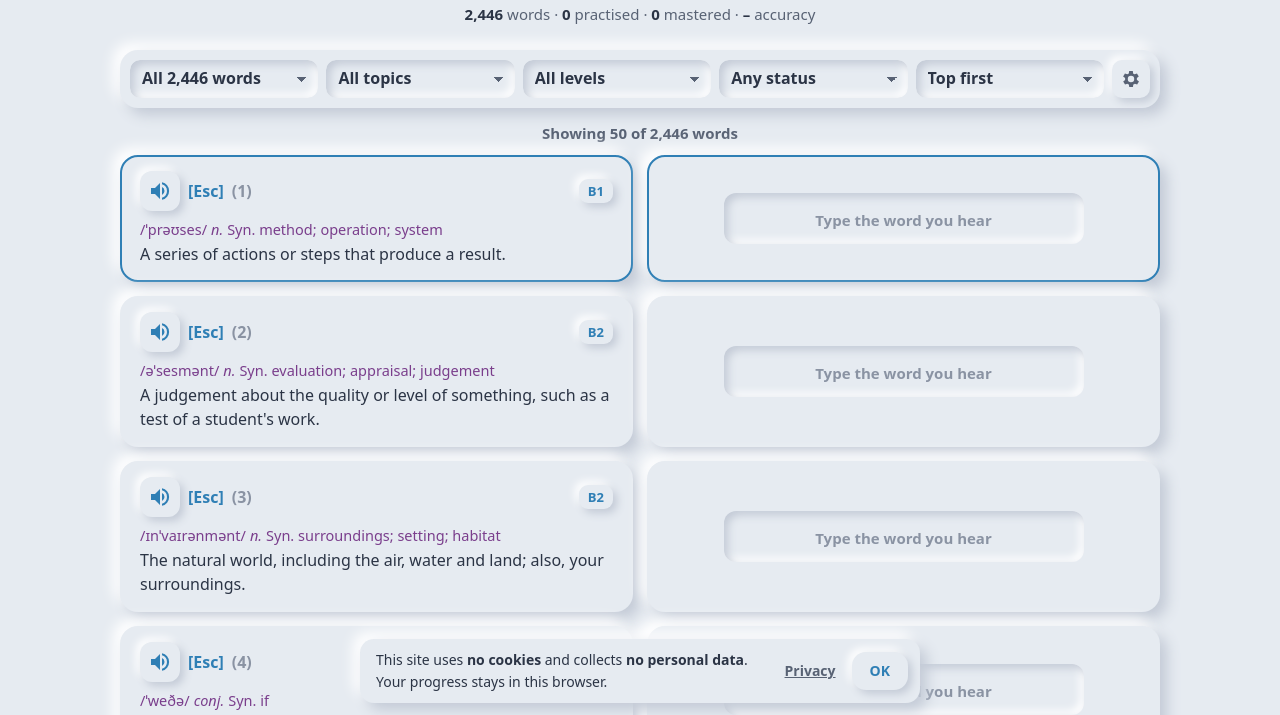
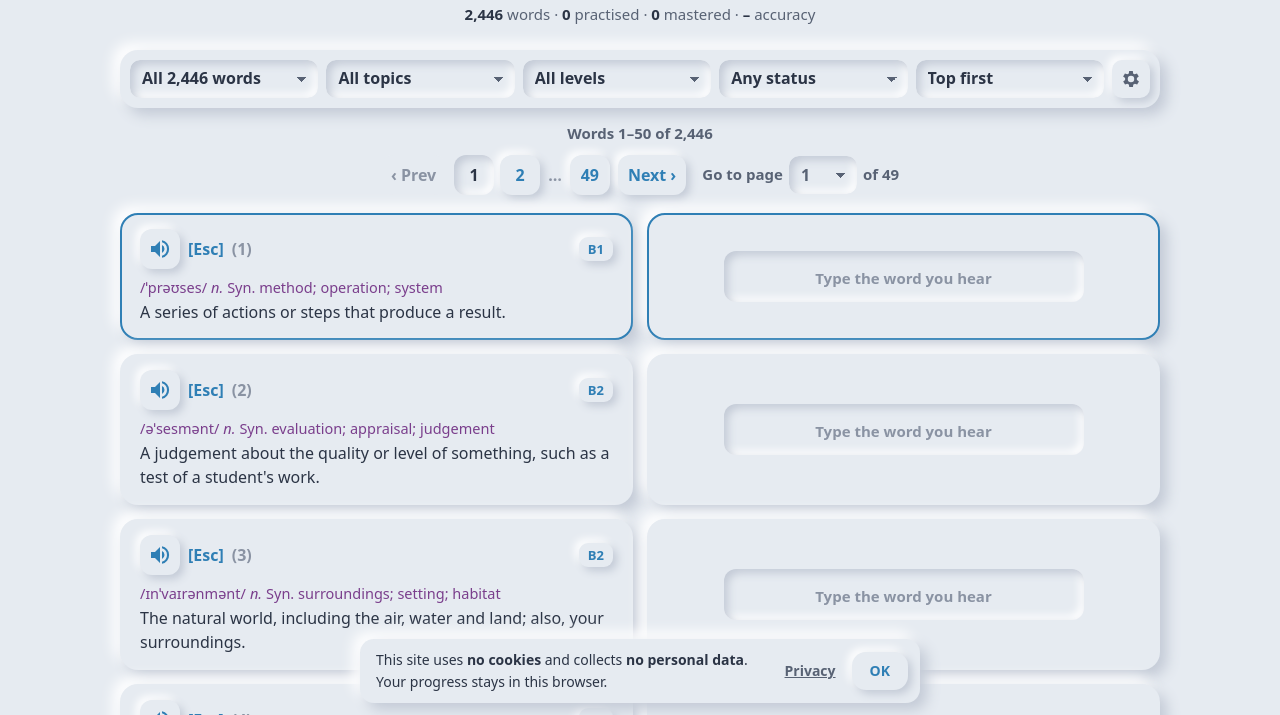
Before and after one commit to Faysal1000/spelling-for-ielts, a plain HTML site: page index.html in a window 1280 px wide. Shown: the part 85-800 px from the top of the page. Drawn offline with Linux system fonts and the light colour scheme.

Commit message:
Enhance pagination functionality and update settings terminology for improved clarity

```diff
--- a/css/styles.css
+++ b/css/styles.css
@@ -204,8 +204,31 @@ select {
 .row.bad .answer-card { border-color: color-mix(in srgb, var(--bad) 55%, transparent); }
 .row.warn .answer-card { border-color: color-mix(in srgb, var(--warn) 55%, transparent); }
 
-/* ---------- Show more & footer ---------- */
+/* ---------- Pages & footer ---------- */
+.pager { display: flex; justify-content: center; align-items: center; flex-wrap: wrap; gap: 10px 8px; margin: 0 0 18px; }
+.pager[hidden] { display: none; }
+.pager-bottom { margin: 24px 0 0; }
+.page-nums { display: flex; align-items: center; gap: 6px; }
+.page-btn {
+  min-width: 40px;
+  height: 40px;
+  padding: 0 10px;
+  border: 0;
+  border-radius: 12px;
+  background: var(--bg);
+  box-shadow: var(--raised-sm);
+  font-weight: 700;
+  color: var(--accent);
+  cursor: pointer;
+}
+.page-btn:active, .page-btn[aria-current="page"] { box-shadow: var(--inset); }
+.page-btn[aria-current="page"] { color: var(--text); }
+.page-btn:disabled { color: var(--faint); box-shadow: none; cursor: default; }
+.page-gap { color: var(--faint); font-weight: 700; padding: 0 2px; }
+.page-jump { display: flex; align-items: center; gap: 6px; margin-left: 8px; color: var(--muted); font-weight: 600; font-size: 15px; }
+.page-jump select { width: auto; min-width: 68px; }
 .more { display: flex; justify-content: center; gap: 16px; flex-wrap: wrap; margin-top: 24px; }
+.more:not(:has(:not([hidden]))) { display: none; }
 .btn {
   border: 0;
   padding: 11px 20px;
@@ -305,6 +328,8 @@ select {
   .row .answer-card { border-radius: 0 0 var(--radius) var(--radius); border-top: 0; padding-top: 2px; }
   .esc { display: none; }
   .btn { padding: 10px 14px; }
+  .page-nums { display: none; } /* phones: Prev, Next and the page menu */
+  .page-jump { margin-left: 0; }
   .notice { flex-direction: column; align-items: stretch; text-align: center; }
   .notice-actions { justify-content: center; }
 }
--- a/index.html
+++ b/index.html
@@ -54,7 +54,7 @@
       </div>
       <div class="settings" id="settings" hidden>
         <label class="field">
-          <span>Words at a time</span>
+          <span>Words per page</span>
           <select id="count">
             <option value="20">20</option>
             <option value="30">30</option>
@@ -105,11 +105,12 @@
     </section>
 
     <p class="list-info" id="listInfo"></p>
+    <nav class="pager" aria-label="Pages, top" hidden></nav>
 
     <section class="rows" id="rows"></section>
 
+    <nav class="pager pager-bottom" aria-label="Pages, bottom" hidden></nav>
     <div class="more">
-      <button class="btn" id="moreBtn" type="button">Show more</button>
       <button class="btn" id="shuffleBtn" type="button">New random set</button>
     </div>
   </main>
--- a/js/app.js
+++ b/js/app.js
@@ -133,7 +133,7 @@
     return list.sort((a, b) => a.r - b.r); // "Top first": most useful words first
   }
 
-  // Seeded shuffle: the random order only changes when asked to (so "Show more" continues the same set)
+  // Seeded shuffle: the random order only changes when asked to (so moving between pages keeps the same set)
   const newSeed = () => Math.floor(Math.random() * 1e9);
   let shuffleSeed = newSeed();
   function shuffleStable(list) {
@@ -148,7 +148,8 @@
 
   /* ---------- Visible list state ---------- */
   let list = [];           // all words matching the filters, in order
-  let shown = 0;           // how many rows are on the page
+  let page = 0;            // current page (0-based)
+  let start = 0, end = 0;  // list indexes of the rows on this page (end is exclusive)
   let active = 0;          // index of the active row
   let results = new Map(); // word index -> { done, mistakes, typed } once a word is finished
   const newLive = (n = -1) => ({ n, valid: "", mistakes: 0 });
@@ -163,32 +164,71 @@
     savePrefs();
     list = filteredWords();
     results = new Map();
-    active = 0;
-    shown = 0;
+    showPage(0);
+    renderStats();
+  }
+
+  const pageCount = () => Math.max(1, Math.ceil(list.length / batchSize()));
+
+  // Renders one page of rows. The active row is the first word on it not yet answered.
+  function showPage(p) {
+    page = Math.min(Math.max(0, p), pageCount() - 1);
+    start = page * batchSize();
+    end = Math.min(list.length, start + batchSize());
     clearWrong(false);
     live = newLive();
     clearTimeout(autoNextTimer);
     stopSpeech();
     $("#rows").innerHTML = list.length
-      ? ""
+      ? list.slice(start, end).map((w, k) => rowHtml(w, start + k)).join("")
       : '<p class="empty">No words match these filters. Try another topic or “All words”.</p>';
-    showMore();
-    renderStats();
-  }
-
-  function showMore() {
-    const from = shown;
-    shown = Math.min(list.length, shown + batchSize());
-    $("#rows").insertAdjacentHTML("beforeend", list.slice(from, shown).map((w, k) => rowHtml(w, from + k)).join(""));
+    active = start;
+    while (active < end - 1 && results.has(list[active].i)) active += 1;
     updateFooter();
     markActive();
   }
 
+  // Page change from the pager: show the page and bring its first row into view
+  function goToPage(p, { focusRow = -1 } = {}) {
+    showPage(p);
+    if (focusRow >= 0) setActive(focusRow);
+    else window.scrollTo({ top: $("#listInfo").offsetTop - 16, behavior: reduceMotion.matches ? "auto" : "smooth" });
+  }
+
+  // Page numbers to show: first, last and the two either side of the current one, with gaps as "…"
+  function pageNumbers(total) {
+    const keep = new Set([0, total - 1, page - 1, page, page + 1].filter(n => n >= 0 && n < total));
+    const nums = [...keep].sort((a, b) => a - b), out = [];
+    nums.forEach((n, k) => {
+      if (k && n - nums[k - 1] === 2) out.push(n - 1);
+      else if (k && n - nums[k - 1] > 2) out.push("…");
+      out.push(n);
+    });
+    return out;
+  }
+
+  function pagerHtml() {
+    const total = pageCount();
+    if (total <= 1) return "";
+    const btn = (n, label, aria, extra = "") =>
+      `<button class="page-btn${extra}" type="button" data-page="${n}" aria-label="${aria}"${n === page ? ' aria-current="page"' : ""}>${label}</button>`;
+    const nums = pageNumbers(total).map(n => n === "…"
+      ? '<span class="page-gap" aria-hidden="true">…</span>'
+      : btn(n, n + 1, `Page ${n + 1}`, " page-num")).join("");
+    const options = Array.from({ length: total }, (_, n) =>
+      `<option value="${n}"${n === page ? " selected" : ""}>${n + 1}</option>`).join("");
+    return `<button class="page-btn page-step" type="button" data-page="${page - 1}" aria-label="Previous page"${page === 0 ? " disabled" : ""}>‹ Prev</button>
+      <span class="page-nums">${nums}</span>
+      <button class="page-btn page-step" type="button" data-page="${page + 1}" aria-label="Next page"${page === total - 1 ? " disabled" : ""}>Next ›</button>
+      <label class="page-jump"><span>Go to page</span><select data-jump aria-label="Go to page">${options}</select><span>of ${fmt(total)}</span></label>`;
+  }
+
   function updateFooter() {
-    const left = list.length - shown;
-    $("#listInfo").textContent = list.length ? `Showing ${fmt(shown)} of ${fmt(list.length)} words` : "";
-    $("#moreBtn").hidden = left <= 0;
-    $("#moreBtn").textContent = `Show ${fmt(Math.min(left, batchSize()))} more`;
+    $("#listInfo").textContent = list.length
+      ? `Words ${fmt(start + 1)}–${fmt(end)} of ${fmt(list.length)}`
+      : "";
+    const pager = pagerHtml();
+    for (const el of document.querySelectorAll(".pager")) { el.innerHTML = pager; el.hidden = !pager; }
     $("#shuffleBtn").hidden = prefs.order !== "random" || !list.length;
   }
 
@@ -316,6 +356,7 @@
 
   // Phones: put the row near the top so the keyboard can't cover it. Laptops: centre it.
   const narrow = window.matchMedia("(max-width: 640px)");
+  const reduceMotion = window.matchMedia("(prefers-reduced-motion: reduce)");
   function scrollToRow(n) {
     const row = document.querySelector(`[data-row="${n}"]`);
     if (row) row.scrollIntoView({ behavior: "smooth", block: narrow.matches ? "start" : "center" });
@@ -329,7 +370,7 @@
 
   /* ---------- Practice actions ---------- */
   function setActive(n, { play = true, scroll = true } = {}) {
-    if (n < 0 || n >= shown) return;
+    if (n < start || n >= end) return;
     clearTimeout(autoNextTimer);
     clearWrong();
     if (live.n !== n) live = newLive(n);
@@ -419,8 +460,7 @@
     results.set(word.i, { done, mistakes: live.mistakes, typed: live.valid });
     record(word, done && live.mistakes === 0);
     renderStats();
-    if (n >= shown - 1 && shown < list.length) showMore();
-    const next = n + 1 < shown ? n + 1 : n;
+    const next = n + 1 < end ? n + 1 : n;
     if (next !== n) setActive(next, { play: false });
     updateRow(n);
     clearTimeout(autoNextTimer);
@@ -432,11 +472,12 @@
   }
 
   function goNext() {
-    if (active >= shown - 1 && shown < list.length) showMore();
-    if (active < shown - 1) setActive(active + 1);
+    if (active < end - 1) setActive(active + 1);
+    else if (page < pageCount() - 1) goToPage(page + 1, { focusRow: end });
   }
   function goPrev() {
-    if (active > 0) setActive(active - 1);
+    if (active > start) setActive(active - 1);
+    else if (page > 0) goToPage(page - 1, { focusRow: start - 1 });
   }
 
   /* ---------- Events ---------- */
@@ -486,11 +527,15 @@
     }
   });
 
-  $("#moreBtn").addEventListener("click", () => {
-    const next = shown;
-    showMore();
-    setActive(next);
-  });
+  for (const pager of document.querySelectorAll(".pager")) {
+    pager.addEventListener("click", e => {
+      const btn = e.target.closest("[data-page]");
+      if (btn && !btn.disabled) goToPage(Number(btn.dataset.page));
+    });
+    pager.addEventListener("change", e => {
+      if (e.target.matches("[data-jump]")) goToPage(Number(e.target.value));
+    });
+  }
   $("#shuffleBtn").addEventListener("click", () => {
     shuffleSeed = newSeed();
     refresh();
@@ -622,7 +667,6 @@
   /* ---------- Back to top: shown once the page is scrolled down ---------- */
   const TO_TOP_AFTER_PX = 600;
   const toTop = $("#toTop");
-  const reduceMotion = window.matchMedia("(prefers-reduced-motion: reduce)");
   const updateToTop = () => { toTop.hidden = window.scrollY < TO_TOP_AFTER_PX; };
   window.addEventListener("scroll", updateToTop, { passive: true });
   toTop.addEventListener("click", () => {
```
Also changed, not shown: 1 other file.
